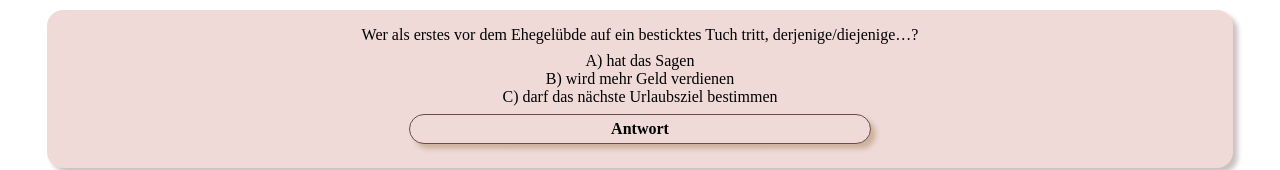
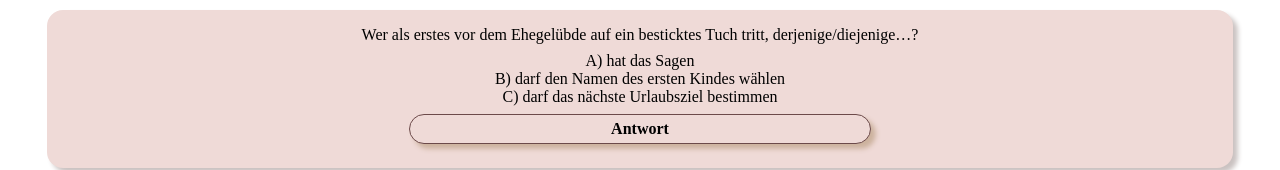
Before and after one commit to LinhSt1908/capstone-project, a Next.js app: page /europe in a window 1280 px wide. Shown: the part 1477-1647 px from the top of the page. Built offline with nearby package versions, Linux system fonts and the light colour scheme; a web font is replaced by a local one.

Commit message:
fixed ukaine question

```diff
--- a/pages/europe.js
+++ b/pages/europe.js
@@ -59,7 +59,7 @@ export default function Europe() {
               derjenige/diejenige…?
               <ChoiceContainer>
                 <Choice>A) hat das Sagen</Choice>{" "}
-                <Choice>B) wird mehr Geld verdienen</Choice>
+                <Choice>B) darf den Namen des ersten Kindes wählen</Choice>
                 <Choice>C) darf das nächste Urlaubsziel bestimmen</Choice>
               </ChoiceContainer>
               <Button className="MediumFontStyle" onClick={toggle}>
```
